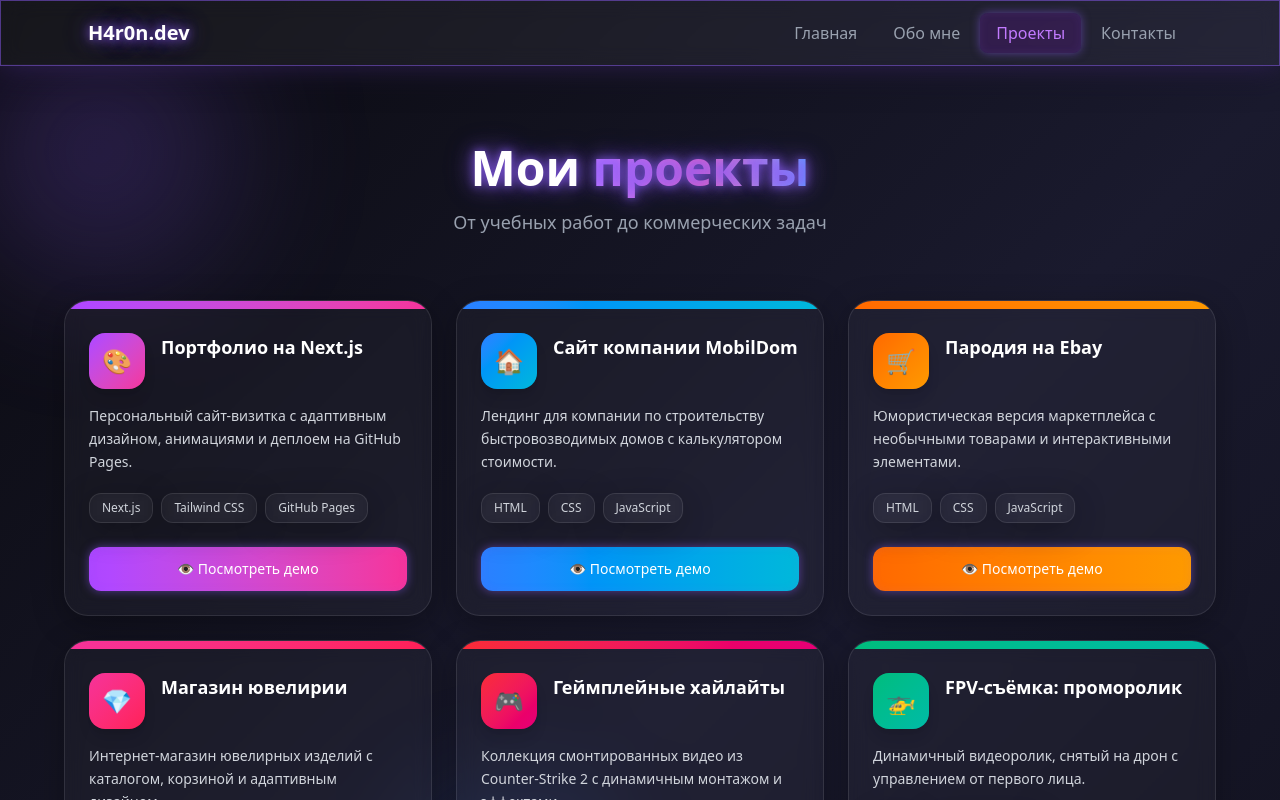
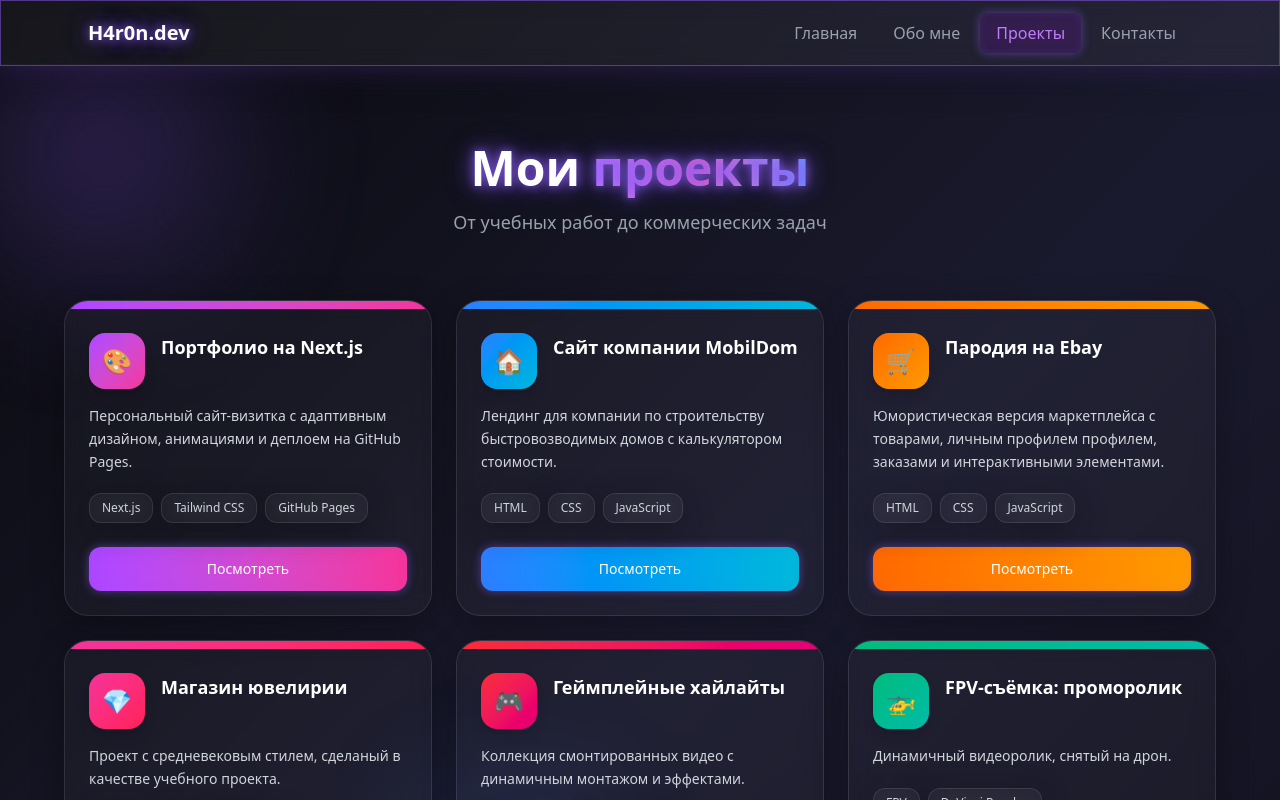
Before and after one commit to H4r0nn/my-portfolio, a Next.js app: page /projects in a window 1280 px wide. Shown: the top 800 px of the page. Built offline with nearby package versions, Linux system fonts and the light colour scheme.

Commit message:
feat: готовое портфолио с тёмной темой и проектами

```diff
--- a/app/about/page.js
+++ b/app/about/page.js
@@ -6,16 +6,16 @@ export default function About() {
     { name: 'React', icon: '⚛️', desc: 'Hooks, Context, Components', level: 3 },
     { name: 'Tailwind CSS', icon: '🎨', desc: 'Utility-first, адаптив', level: 4 },
     { name: 'JavaScript', icon: '📜', desc: 'ES6+, асинхронность', level: 4 },
-    { name: 'Git / GitHub', icon: '🌿', desc: 'Branching, PR, деплой', level: 4 },
+    { name: 'Git / GitHub', icon: '🌿', desc: 'Branching, PR, деплой', level: 3 },
     { name: 'Figma', icon: '✏️', desc: 'UI/UX, прототипы, макеты', level: 5 },
-    { name: 'Premiere Pro', icon: '🎬', desc: 'Монтаж геймплейных хайлайтов', level: 3 },
-    { name: 'FPV / Дроны', icon: '🚁', desc: 'Съёмка, стабилизация', level: 5 },
+    { name: 'Premiere Pro', icon: '🎬', desc: 'Монтаж и нарезка', level: 3 },
+    { name: 'FPV / Дроны', icon: '🚁', desc: 'Съёмка на заказ', level: 5 },
   ];
 
   const interests = [
     { icon: '🎮', text: 'Dota 2, сим-рейсинг' },
     { icon: '🏍️', text: 'Мотокросс (7 лет опыта)' },
-    { icon: '🏠', text: 'Компания «МобилДом»' },
+    { icon: '🏃🏻', text: 'Спорт' },
     { icon: '🤿', text: 'Дайвинг (лицензия)' },
     { icon: '💻', text: 'Веб-разработка, дизайн' },
     { icon: '✈️', text: 'Путешествия, новые технологии' },
@@ -50,7 +50,7 @@ export default function About() {
               <p className="text-gray-300 leading-relaxed">
                 4 курс, специальность «Информационные системы и программирование».
                 Создаю современные веб-приложения, сочетаю технические навыки с креативным подходом.
-                Владею компанией «МобилДом» по строительству быстровозводимых домов.
+                Программист компании «МобилДом» по строительству быстровозводимых домов.
               </p>
             </div>
           </div>
--- a/app/contacts/page.js
+++ b/app/contacts/page.js
@@ -37,7 +37,7 @@ export default function Contacts() {
     {
       platform: 'YouTube',
       handle: 'YouTube канал',
-      link: 'https://youtube.com/@your-channel',
+      link: 'https://youtube.com',
       icon: '🎬',
       color: 'hover:border-red-600 hover:from-red-900/30 hover:to-pink-900/30',
       gradient: 'from-red-600 to-pink-600'
--- a/app/page.js
+++ b/app/page.js
@@ -41,12 +41,6 @@ export default function Home() {
             </Link>
           </div>
 
-          {/* Быстрые ссылки */}
-          <div className="mt-16 flex justify-center gap-6 text-sm text-gray-400">
-            <a href="#about" className="hover:text-purple-400 transition-colors">Обо мне</a>
-            <a href="#projects" className="hover:text-purple-400 transition-colors">Проекты</a>
-            <a href="#contacts" className="hover:text-purple-400 transition-colors">Контакты</a>
-          </div>
         </div>
       </section>
     </main>
--- a/app/projects/page.js
+++ b/app/projects/page.js
@@ -20,7 +20,7 @@ export default function Projects() {
     },
     {
       title: 'Пародия на Ebay',
-      description: 'Юмористическая версия маркетплейса с необычными товарами и интерактивными элементами.',
+      description: 'Юмористическая версия маркетплейса с товарами, личным профилем профилем, заказами и интерактивными элементами.',
       tags: ['HTML', 'CSS', 'JavaScript'],
       demo: '/ebay-parody.html', // Ссылка на HTML файл в /public
       color: 'from-orange-500 to-amber-500',
@@ -28,7 +28,7 @@ export default function Projects() {
     },
     {
       title: 'Магазин ювелирии',
-      description: 'Интернет-магазин ювелирных изделий с каталогом, корзиной и адаптивным дизайном.',
+      description: 'Проект с средневековым стилем, сделаный в качестве учебного проекта.',
       tags: ['HTML', 'CSS', 'JavaScript'],
       demo: '/jewelry-store.html', // Ссылка на HTML файл в /public
       color: 'from-pink-500 to-rose-500',
@@ -36,7 +36,7 @@ export default function Projects() {
     },
     {
       title: 'Геймплейные хайлайты',
-      description: 'Коллекция смонтированных видео из Counter-Strike 2 с динамичным монтажом и эффектами.',
+      description: 'Коллекция смонтированных видео с динамичным монтажом и эффектами.',
       tags: ['Premiere Pro', 'After Effects'],
       demo: 'https://youtube.com', // ЗАМЕНИ на свой канал
       color: 'from-red-500 to-pink-600',
@@ -44,7 +44,7 @@ export default function Projects() {
     },
     {
       title: 'FPV-съёмка: проморолик',
-      description: 'Динамичный видеоролик, снятый на дрон с управлением от первого лица.',
+      description: 'Динамичный видеоролик, снятый на дрон.',
       tags: ['FPV', 'DaVinci Resolve'],
       demo: '#', // Пока нет ссылки
       color: 'from-emerald-500 to-teal-500',
@@ -116,7 +116,7 @@ export default function Projects() {
                   rel={project.demo.startsWith('http') ? 'noopener noreferrer' : undefined}
                   className={`w-full px-4 py-3 bg-gradient-to-r ${project.color} text-white rounded-xl text-sm font-medium text-center hover:shadow-lg hover:scale-[1.02] transition-all neon-border block`}
                 >
-                  👁 Посмотреть демо
+                 Посмотреть
                 </a>
               </div>
             </article>
```
